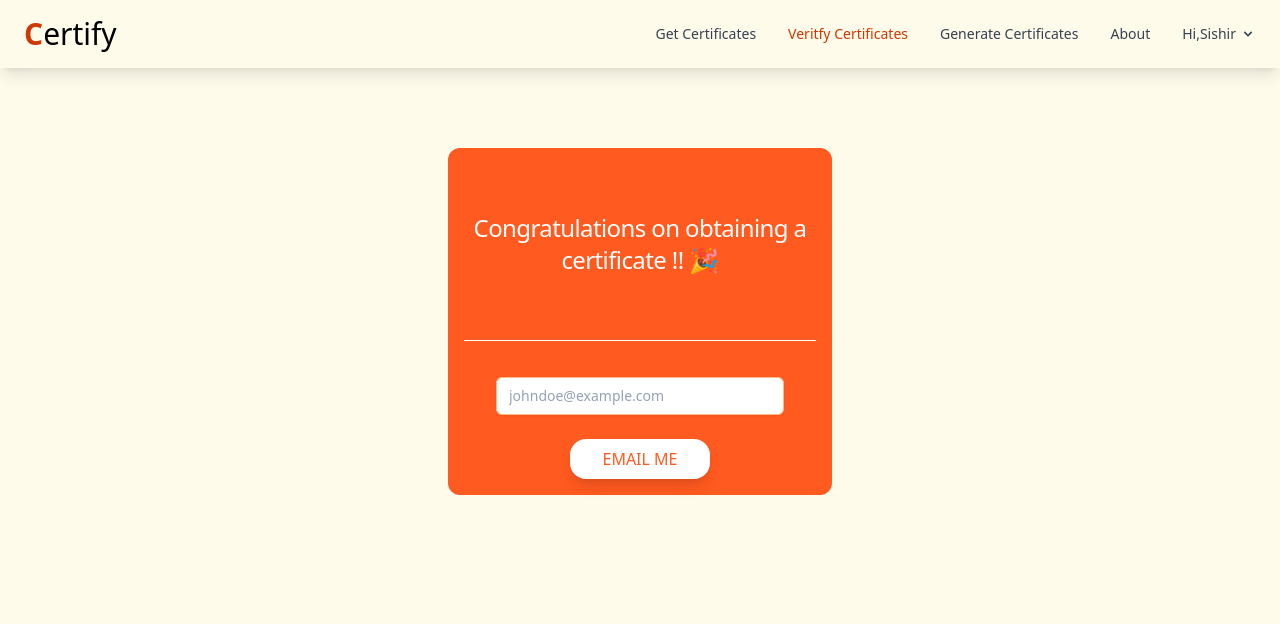
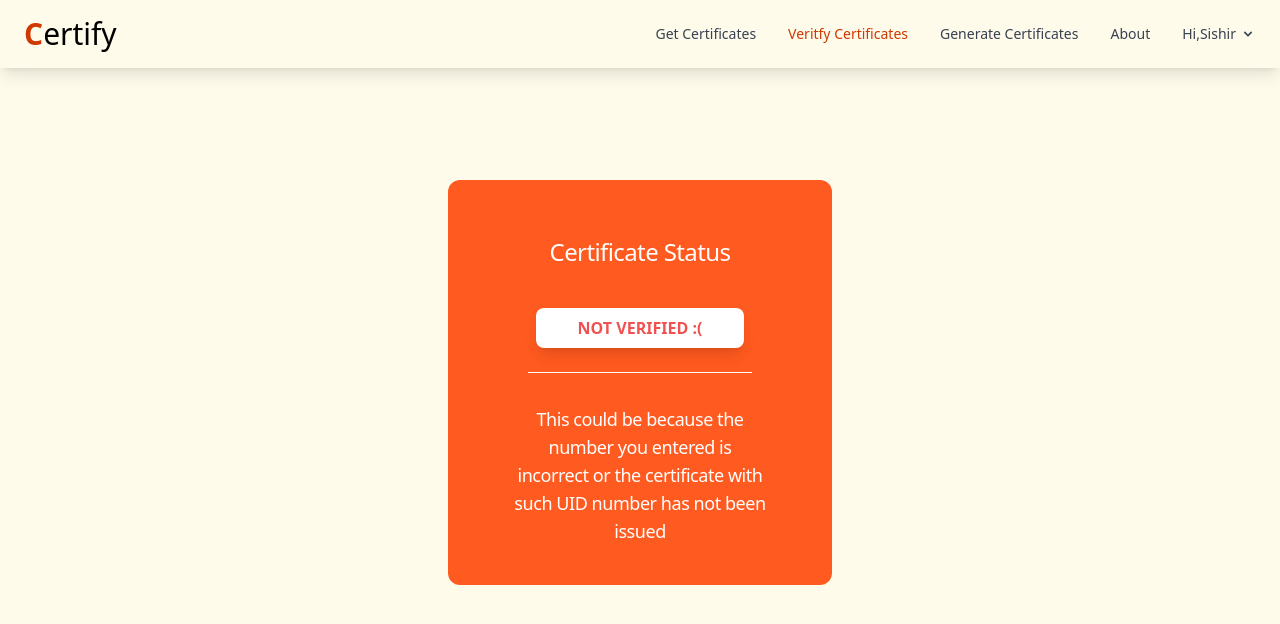
Before and after one commit to sishir2001/certify-client, a React (Create React App) app: page /verifyCertificates/certStatus in a window 1280 px wide. Shown: the top 624 px of the page. Built offline with nearby package versions, Linux system fonts and the light colour scheme.

Commit message:
add: verifyCertificates UI and Routing done , API request left

```diff
--- a/src/actions/index.js
+++ b/src/actions/index.js
@@ -67,7 +67,7 @@ export const verifyCert = (formValues) => {
         // const response = await cert.get("/fetchcertificate", {
         //     params: formValues,
         // });
-        // console.log(response);
+        // console.log(`Await Response : ${response}`);
 
         dispatch({
             type: VERIFY_CERT,
--- a/src/components/Verify/CertStatus.js
+++ b/src/components/Verify/CertStatus.js
@@ -3,31 +3,85 @@ import { connect } from "react-redux";
 
 class CertStatus extends React.Component {
     // TODO : render acc to the redux state ,whether verified or not verified
-    renderHeader = () => {};
-    renderBody = () => {};
+
+    renderHeader = () => {
+        let renderVerification = "Verified ✅",
+            renderVerificationClass =
+                "text-center transition duration-150 ease-in-out bg-white shadow-lg text-green-500 font-bold uppercase text-base mx-6 my-6 py-2 px-6 rounded-lg";
+        // TODO : later update according to the realvalues
+        if (!this.props.verifyCertDetails) {
+            // !this.props.verifyCertDetails.message
+            renderVerification = "Not Verified :(";
+            renderVerificationClass =
+                "text-center transition duration-150 ease-in-out bg-white shadow-lg text-red-500 font-bold uppercase text-base mx-6 my-6 py-2 px-6 rounded-lg";
+        }
+        return (
+            <React.Fragment>
+                <h2 className="text-white text-2xl p-4 text-center tracking-tight">
+                    Certificate Status
+                </h2>
+                <div className={renderVerificationClass}>
+                    {renderVerification}
+                </div>
+            </React.Fragment>
+        );
+    };
+    renderNotVerifiedMessage = () => {
+        return (
+            <div className="text-center text-white text-lg tracking-tight">
+                <h2>
+                    This could be because the number you entered is incorrect or
+                    the certificate with such UID number has not been issued
+                </h2>
+            </div>
+        );
+    };
+    renderBody = () => {
+        const content =
+                "For winning in Capture The Flag Competetion conducted online, Shillin Univ.",
+            participantName = "Shiv Nadar",
+            dateIssued = "Jan-26-2022",
+            position = "Winner";
+        if (!this.props.verifyCertDetails) {
+            return this.renderNotVerifiedMessage();
+        }
+        return (
+            <div className="text-center text-white text-lg tracking-tight">
+                <h2 className="my-4">
+                    <span className="font-bold tracking-normal">
+                        The Certificate is issued{" "}
+                    </span>
+                    {content}
+                </h2>
+                <h2 className="my-4">
+                    <span className="font-bold tracking-normal">
+                        Participant Name :{" "}
+                    </span>
+                    {participantName}
+                </h2>
+                <h2 className="my-4">
+                    <span className="font-bold tracking-normal">
+                        Date Issued:{" "}
+                    </span>
+                    {dateIssued}
+                </h2>
+                <h2 className="my-4">
+                    <span className="font-bold tracking-normal">
+                        Position :{" "}
+                    </span>
+                    {position}
+                </h2>
+            </div>
+        );
+    };
     render() {
         console.log(this.props.verifyCertDetails);
         return (
-            <div className="container mx-auto mt-16 p-2 lg:flex lg:items-center gap-2">
-                <div className="bg-orange-500 col-2 m-2 rounded-xl md:max-w-sm md:mx-auto">
-                    <div id="Heading">
-                        <h2 className="text-white text-2xl px-4 py-16 text-center tracking-tight">
-                            Congratulations on obtaining a certificate !! 🎉
-                        </h2>
-                    </div>
+            <div className="container mx-auto mt-16 p-10 lg:flex lg:items-center gap-2">
+                <div className="bg-orange-500 col-2 m-2 px-16 py-10 rounded-xl md:max-w-sm md:mx-auto">
+                    <div id="Heading">{this.renderHeader()}</div>
                     <hr className=" border-white border-1 p-4 mx-4" />
-                    <div id="Content">
-                        <input
-                            type="email"
-                            placeholder="johndoe@example.com"
-                            className="mt-1 block w-9/12 mx-auto px-3 py-2 my-2 bg-white border border-orange-300 rounded-md text-sm shadow-sm placeholder-slate-400 focus:outline-none focus:border-orange-400 focus:ring-1 focus:ring-orange-600 invalid:border-pink-500 invalid:text-pink-600 focus:invalid:border-pink-500 focus:invalid:ring-pink-500"
-                        />
-                        <div className="grid grid-cols-1 justify-items-center p-4">
-                            <button class="whiteButton" type="submit">
-                                Email Me
-                            </button>
-                        </div>
-                    </div>
+                    <div id="Content">{this.renderBody()}</div>
                 </div>
             </div>
         );
```
